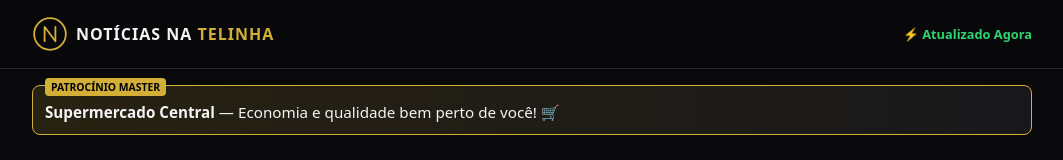
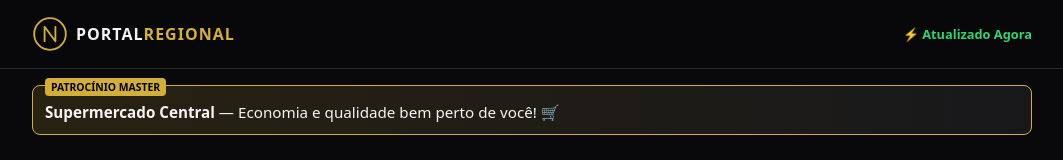
Before and after one commit to tonyfelipe/noticias-na-telinha, a plain HTML site: page Index.html in a window 1280 px wide. Shown: the top 160 px of the page, without its empty margins (108-1171 px from the left). Drawn offline with Linux system fonts and the light colour scheme.

Commit message:
Atualizar o Index.html

```diff
--- a/Index.html
+++ b/Index.html
@@ -16,8 +16,7 @@
                     <circle cx="50" cy="50" r="44" fill="none" stroke="#D4AF37" stroke-width="5"/>
                     <path d="M35 70V30L65 70V30" stroke="#D4AF37" stroke-width="5" stroke-linecap="round" stroke-linejoin="round" fill="none"/>
                 </svg>
-                <span class="portal-brand">NOTÍCIAS NA <span class="gold-text">TELINHA</span></span>
-
+                <span class="portal-brand">PORTAL<span class="gold-text">REGIONAL</span></span>
             </div>
             <span class="live-status">⚡ Atualizado Agora</span>
         </div>
```
